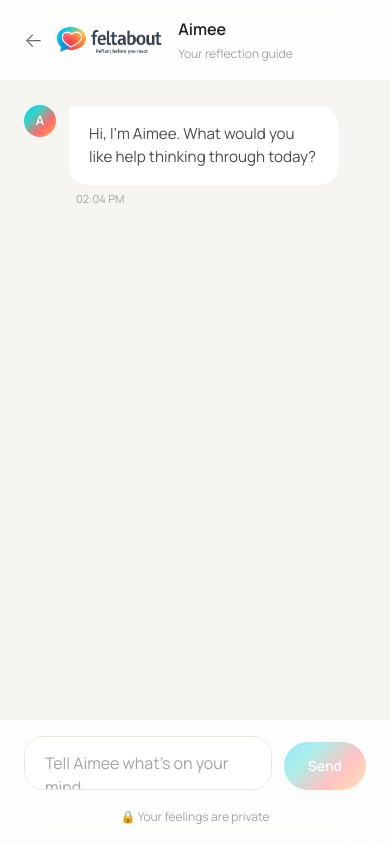
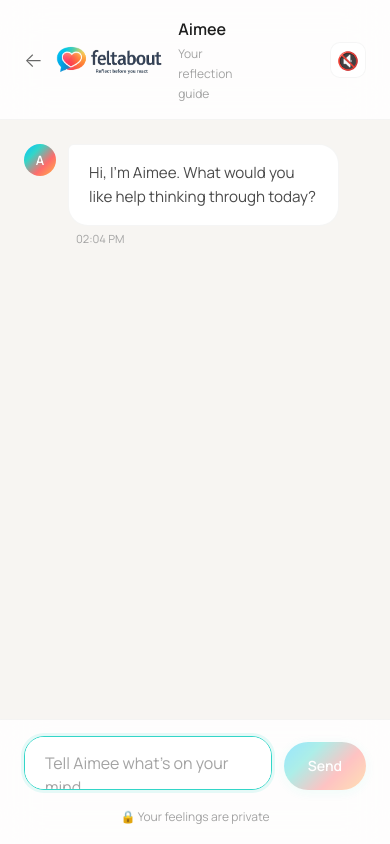
Before and after one commit to ionkilo42-ctrl/feltabout, a Next.js app in the folder frontend/: page /aimee in a window 390 px wide. Built offline with nearby package versions, Linux system fonts and the light colour scheme.

Commit message:
Add voice output MVP and fix logo sizing

```diff
--- a/frontend/app/aimee/AimeePage.module.css
+++ b/frontend/app/aimee/AimeePage.module.css
@@ -64,6 +64,26 @@
 .headerSpacer {
   width: 60px;
   flex-shrink: 0;
+}
+
+.ttsToggle {
+  display: flex;
+  align-items: center;
+  justify-content: center;
+  width: 36px;
+  height: 36px;
+  border-radius: 10px;
+  border: 1px solid var(--border-subtle);
+  background: var(--card-solid);
+  font-size: 1.1rem;
+  cursor: pointer;
+  transition: all var(--duration-fast) var(--ease-soft);
+  flex-shrink: 0;
+}
+
+.ttsToggle:hover {
+  background: var(--hover-bg);
+  border-color: var(--accent-border);
 }
 
 /* ── Chat Section ─────────────────────────────────────────── */
--- a/frontend/app/aimee/page.tsx
+++ b/frontend/app/aimee/page.tsx
@@ -13,6 +13,7 @@ import {
   EMOTION_COLORS,
   PrimaryEmotion,
 } from '../../lib/v2-api'
+import { speak, stopSpeaking, isTtsSupported } from '../../lib/voice/tts'
 import styles from './AimeePage.module.css'
 
 // Convert API extraction to ExtractionData format
@@ -55,6 +56,7 @@ function extractionToConfirm(
 export default function AimeePage() {
   const router = useRouter()
   const messagesEndRef = useRef<HTMLDivElement | null>(null)
+  const inputRef = useRef<HTMLTextAreaElement | null>(null)
   const hasHydratedScrollRef = useRef(false)
   const currentRequestIdRef = useRef(0)
 
@@ -97,6 +99,19 @@ export default function AimeePage() {
   // Message counter
   const [msgId, setMsgId] = useState(2)
 
+  // TTS state
+  const [ttsEnabled, setTtsEnabled] = useState(false)
+  const [ttsSupported, setTtsSupported] = useState(false)
+
+  // Initialize TTS state from localStorage and browser support
+  useEffect(() => {
+    setTtsSupported(isTtsSupported())
+    const saved = localStorage.getItem('feltabout-tts')
+    if (saved === 'true' && isTtsSupported()) {
+      setTtsEnabled(true)
+    }
+  }, [])
+
   // Get consistent time format that won't cause hydration mismatch
   const getTimeString = useCallback(() => {
     return new Date().toLocaleTimeString([], { hour: '2-digit', minute: '2-digit' })
@@ -122,6 +137,16 @@ export default function AimeePage() {
       })
     })
   }, [messages, loading, extraction, showCard, cardMinimized, saved])
+
+  // Re-focus input after AI response completes
+  useEffect(() => {
+    if (!loading && inputRef.current) {
+      const timer = setTimeout(() => {
+        inputRef.current?.focus()
+      }, 50)
+      return () => clearTimeout(timer)
+    }
+  }, [loading])
 
   const addMessage = useCallback((speaker: 'aimee' | 'user', text: string) => {
     setMessages(prev => [
@@ -172,6 +197,12 @@ export default function AimeePage() {
 
       addMessage('aimee', chatResponse.reply)
       setLoading(false)
+
+      // Speak AI response if TTS is enabled
+      if (ttsEnabled && chatResponse.reply) {
+        stopSpeaking() // Stop any current speech first
+        speak(chatResponse.reply)
+      }
 
       // Handle safety flagged from chat
       if (chatResponse.safety_status === 'flagged') {
@@ -281,6 +312,25 @@ export default function AimeePage() {
           <span className={styles.guideStatus}>Your reflection guide</span>
         </div>
         <div className={styles.headerSpacer} />
+        {ttsSupported && (
+          <button
+            className={styles.ttsToggle}
+            onClick={() => {
+              if (ttsEnabled) {
+                stopSpeaking() // Stop speech when turning off
+                setTtsEnabled(false)
+                localStorage.setItem('feltabout-tts', 'false')
+              } else {
+                setTtsEnabled(true)
+                localStorage.setItem('feltabout-tts', 'true')
+              }
+            }}
+            title={ttsEnabled ? 'Turn voice responses off' : 'Turn voice responses on'}
+            aria-label={ttsEnabled ? 'Turn voice responses off' : 'Turn voice responses on'}
+          >
+            {ttsEnabled ? '🔊' : '🔇'}
+          </button>
+        )}
       </header>
 
       {/* Chat section */}
@@ -390,6 +440,7 @@ export default function AimeePage() {
 
         <div className={styles.inputArea}>
           <textarea
+            ref={inputRef}
             className={styles.chatInput}
             placeholder="Tell Aimee what's on your mind..."
             value={inputText}
--- a/frontend/app/session/SessionPage.module.css
+++ b/frontend/app/session/SessionPage.module.css
@@ -13,6 +13,7 @@
 .header {
   display: flex;
   align-items: center;
+  min-height: 88px;
   padding: 1rem clamp(1rem, 5vw, 1.5rem);
   border-bottom: 1px solid var(--border);
 }
@@ -22,9 +23,11 @@
 }
 
 .brandMark {
+  height: 48px;
+  width: auto;
+  max-width: 220px;
+  object-fit: contain;
   display: block;
-  width: clamp(200px, 18vw, 280px);
-  height: 36px;
 }
 
 /* ── Container ─────────────────────────────────────────────── */
--- /dev/null
+++ b/frontend/lib/voice/tts.ts
@@ -0,0 +1,108 @@
+/**
+ * Text-to-Speech Abstraction Layer
+ *
+ * MVP implementation using browser Web Speech API.
+ * Swappable with ElevenLabs, OpenAI Realtime, or other providers later.
+ *
+ * Usage:
+ *   import { speak, stopSpeaking, isTtsSupported } from '@/lib/voice/tts'
+ *   speak('Hello, this is Aimee.')
+ *   stopSpeaking()
+ */
+
+export interface SpeakOptions {
+  /** Speech rate: 0.1 to 10 (default: 1) */
+  rate?: number
+  /** Pitch: 0 to 2 (default: 1) */
+  pitch?: number
+  /** Volume: 0 to 1 (default: 1) */
+  volume?: number
+  /** BCP 47 language tag (default: 'en-US') */
+  lang?: string
+}
+
+/**
+ * Check if TTS is supported in the current browser
+ */
+export function isTtsSupported(): boolean {
+  return typeof window !== 'undefined' && 'speechSynthesis' in window
+}
+
+/**
+ * Speak the given text using browser TTS
+ */
+export function speak(text: string, options?: SpeakOptions): boolean {
+  if (!isTtsSupported()) {
+    console.warn('TTS not supported in this browser')
+    return false
+  }
+
+  // Cancel any ongoing speech
+  window.speechSynthesis.cancel()
+
+  const utterance = new SpeechSynthesisUtterance(text)
+
+  if (options) {
+    if (options.rate !== undefined) utterance.rate = options.rate
+    if (options.pitch !== undefined) utterance.pitch = options.pitch
+    if (options.volume !== undefined) utterance.volume = options.volume
+    if (options.lang) utterance.lang = options.lang
+  }
+
+  window.speechSynthesis.speak(utterance)
+  return true
+}
+
+/**
+ * Stop any ongoing speech
+ */
+export function stopSpeaking(): void {
+  if (isTtsSupported()) {
+    window.speechSynthesis.cancel()
+  }
+}
+
+/**
+ * Pause speech (if supported)
+ */
+export function pauseSpeaking(): void {
+  if (isTtsSupported() && window.speechSynthesis.speaking) {
+    window.speechSynthesis.pause()
+  }
+}
+
+/**
+ * Resume speech (if supported)
+ */
+export function resumeSpeaking(): void {
+  if (isTtsSupported() && window.speechSynthesis.paused) {
+    window.speechSynthesis.resume()
+  }
+}
+
+/**
+ * Check if currently speaking
+ */
+export function isSpeaking(): boolean {
+  return isTtsSupported() && window.speechSynthesis.speaking
+}
+
+/**
+ * Check if paused
+ */
+export function isPaused(): boolean {
+  return isTtsSupported() && window.speechSynthesis.paused
+}
+
+// ─── Future Provider Interface ───────────────────────────────────────────────
+// To add ElevenLabs:
+//   import { ElevenLabsClient } from '@/lib/voice/elevenlabs'
+//   const elevenlabs = new ElevenLabsClient(process.env.ELEVENLABS_API_KEY!)
+//   elevenlabs.speak(text, options)
+//
+// To add OpenAI Realtime:
+//   import { OpenAIRealtime } from '@/lib/voice/openai-realtime'
+//   const realtime = new OpenAIRealtime(process.env.OPENAI_API_KEY!)
+//   realtime.speak(text, options)
+//
+// Both would implement the same interface as above, making them swappable.
```
Also changed, not shown: 1 other file (tests, documents, lock files or other folders).
